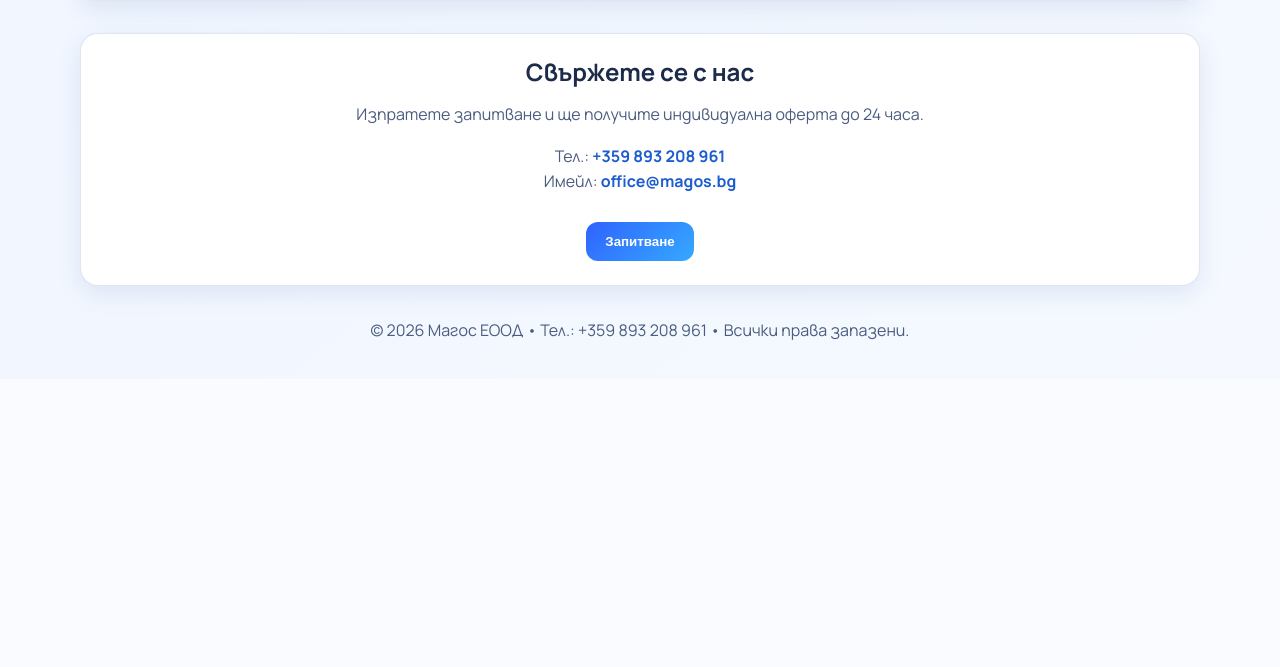
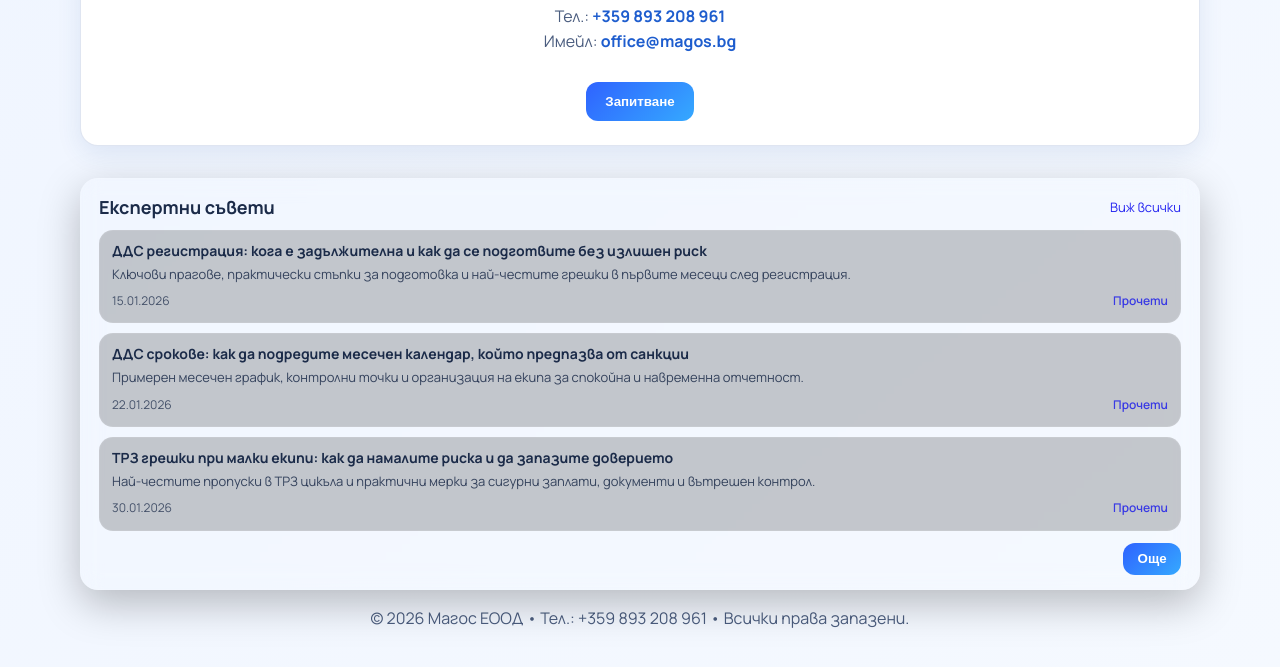
Before and after one commit to unaxsys/Accountant, a PHP site: page / in a window 1280 px wide. Shown: the part 2913-3580 px from the top of the page. Before the commit the page ends 3253 px from the top, so only its background shows below. Run offline with PHP 8.4, Linux system fonts and the light colour scheme.

Commit message:
Move expert tips panel outside main content area

```diff
--- a/index.html
+++ b/index.html
@@ -154,19 +154,6 @@
           </ul>
         </div>
 
-        <!-- ✅ Sidebar: статии -->
-        <aside class="sidebar-card" aria-label="Експертни съвети">
-          <div class="sidebar-card__head">
-            <h3>Експертни съвети</h3>
-            <a class="sidebar-card__all" href="statii.html">Виж всички</a>
-          </div>
-
-          <div id="tips-list" class="tips-list" aria-live="polite"></div>
-
-          <div class="tips-actions">
-            <button type="button" class="btn btn-small" id="tips-refresh">Още</button>
-          </div>
-        </aside>
       </section>
 
       <section class="process" id="process">
@@ -248,6 +235,19 @@
       </section>
     </main>
 
+    <aside class="sidebar-card tips-floating" aria-label="Експертни съвети">
+      <div class="sidebar-card__head">
+        <h3>Експертни съвети</h3>
+        <a class="sidebar-card__all" href="statii.html">Виж всички</a>
+      </div>
+
+      <div id="tips-list" class="tips-list" aria-live="polite"></div>
+
+      <div class="tips-actions">
+        <button type="button" class="btn btn-small" id="tips-refresh">Още</button>
+      </div>
+    </aside>
+
     <dialog id="quote-dialog" class="quote-dialog">
       <form class="quote-form" id="quote-form">
         <div class="quote-head">
--- a/styles.css
+++ b/styles.css
@@ -629,17 +629,6 @@ footer {
 }
 
 /* ===== About + Expert Tips sidebar ===== */
-.about{
-  display: grid;
-  grid-template-columns: 1.15fr 0.85fr;
-  gap: 28px;
-  align-items: start;
-}
-
-@media (max-width: 980px){
-  .about{ grid-template-columns: 1fr; }
-}
-
 .about-list{
   margin: 14px 0 0;
   padding-left: 0;
@@ -733,3 +722,23 @@ footer {
   display: flex;
   justify-content: flex-end;
 }
+
+/* Floating tips panel outside content area */
+.tips-floating {
+  position: fixed;
+  top: 200px;
+  right: 16px;
+  width: min(340px, calc(100vw - 2rem));
+  max-height: calc(100vh - 220px);
+  overflow: auto;
+  z-index: 12;
+}
+
+@media (max-width: 1400px) {
+  .tips-floating {
+    position: static;
+    width: min(1120px, calc(100% - 2rem));
+    max-height: none;
+    margin: 2rem auto 0;
+  }
+}
```
